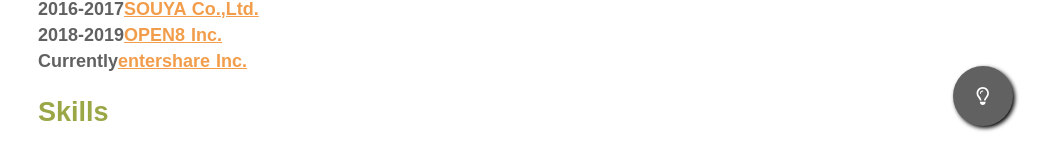
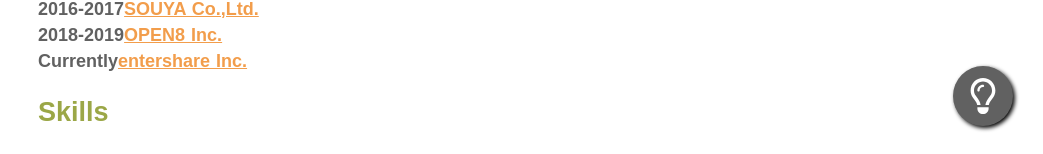
Before and after one commit to samsepy/samsepy.work, a Next.js app: page / in a window 1280 px wide. Shown: the part 644-798 px from the top of the page, without its empty margins (237-1280 px from the left). Built offline with nearby package versions, Linux system fonts and the light colour scheme.

Commit message:
FABのアイコンが描画されてなかった

```diff
--- a/pages/index.js
+++ b/pages/index.js
@@ -266,7 +266,10 @@
             })
           }
         >
-          <FontAwesomeIcon icon={faLightbulb} className={"icon"} />
+          <FontAwesomeIcon
+            icon={faLightbulb}
+            className={styles.floatingButtonIcon}
+          />
         </span>
       </div>
     </div>
--- a/styles/Home.module.css
+++ b/styles/Home.module.css
@@ -47,7 +47,7 @@
   cursor: pointer;
 }
 
-.floatingButton .icon {
+.floatingButtonIcon {
   width: 60%;
   height: 60%;
   font-size: 30px;
```
